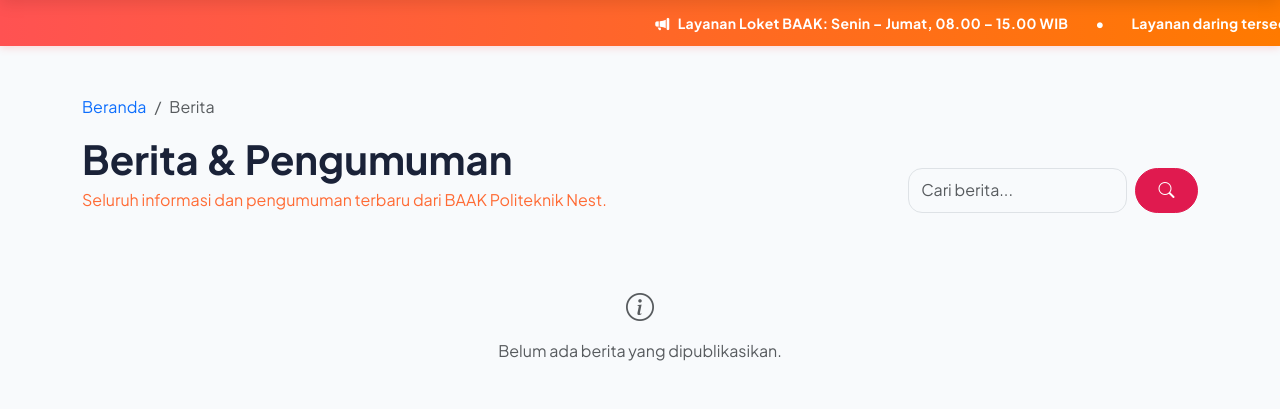
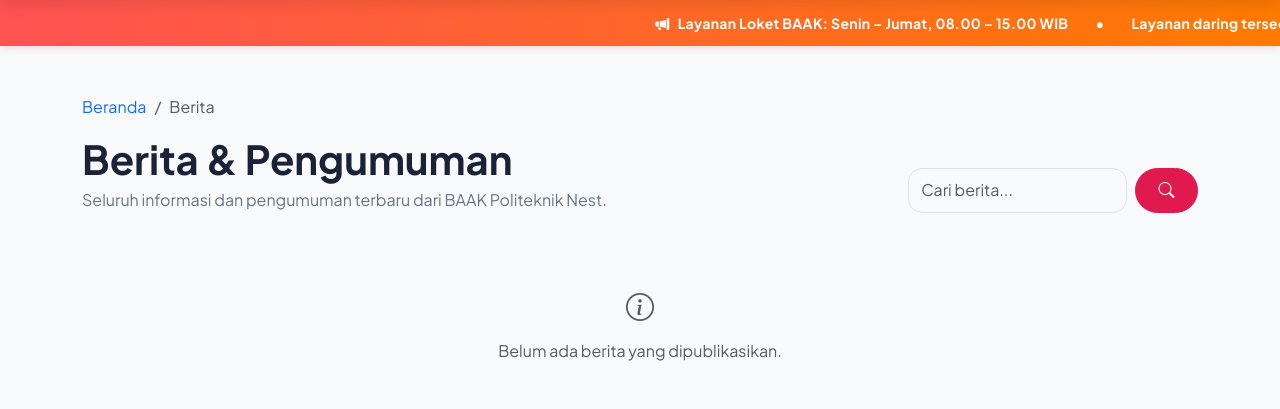
Before and after one commit to Bayu274/BAAK-PolNest, a PHP site: page /berita in a window 1280 px wide. Shown: the part 92-501 px from the top of the page. Run offline with PHP 8.4, Linux system fonts and the light colour scheme; data that the repository does not hold is empty.

Commit message:
fix: kontras teks .text-secondary (deskripsi berita & subtitle halaman)

```diff
--- a/assets/css/design-system.css
+++ b/assets/css/design-system.css
@@ -313,3 +313,14 @@ main .card.bg-dark svg {
     color: #FF6B35 !important;
     margin-right: 8px !important;
 }
+/* ============================================================
+   14. FIX KONTRAS: TEKS SEKUNDER (deskripsi berita, subtitle)
+   ============================================================ */
+
+/* --bs-secondary dipakai untuk warna tombol oranye brand,
+   tapi Bootstrap juga memakainya untuk .text-secondary (teks body).
+   Override khusus di sini supaya teks body tetap gelap & terbaca,
+   tombol tetap oranye seperti biasa. */
+.text-secondary {
+    color: var(--nest-text-muted) !important;
+}
```
